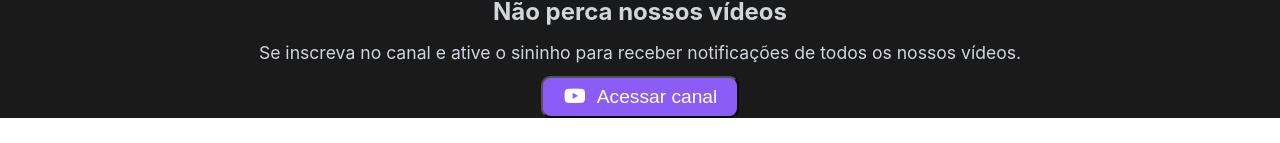
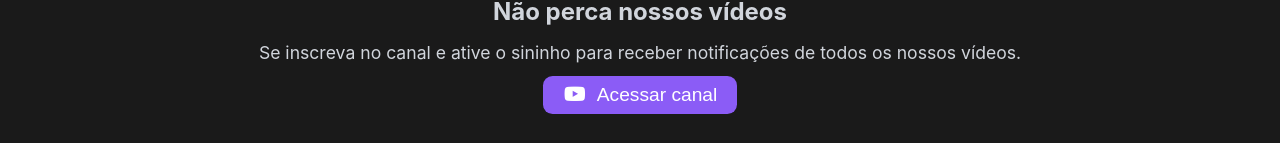
Before and after one commit to JohannArouca/trox-front, an Angular app: page / in a window 1280 px wide. Shown: the part 3970-4113 px from the top of the page. Before the commit the page ends 4088 px from the top, so only its background shows below. Built offline with nearby package versions, Linux system fonts and the light colour scheme.

Commit message:
ajustes no css da secao videos

```diff
--- a/src/app/components/videos/videos.scss
+++ b/src/app/components/videos/videos.scss
@@ -1,6 +1,7 @@
 .videos {
     background-color: var(--cinza-escuro);
     min-height: 100vh;
+    padding-bottom: 2rem;
 
     .videos-container {
         margin: 0 auto;
@@ -136,6 +137,7 @@
                 margin: 0;
                 padding: calc(var(--espaco) * 2);
                 padding-inline: calc(var(--espaco) * 5);
+                border: 0;
                 border-radius: 0.6rem;
                 color: var(--branco);
                 background-color: var(--roxo);
```
